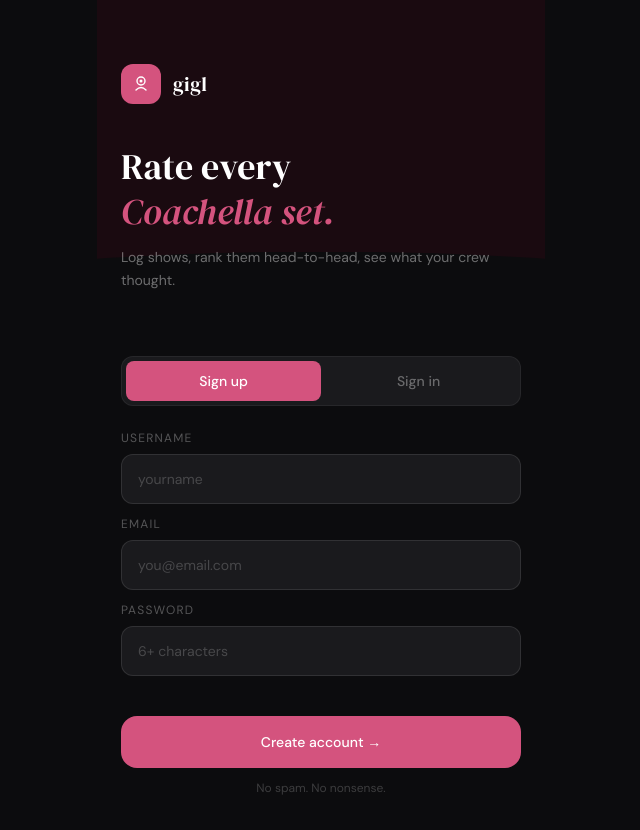
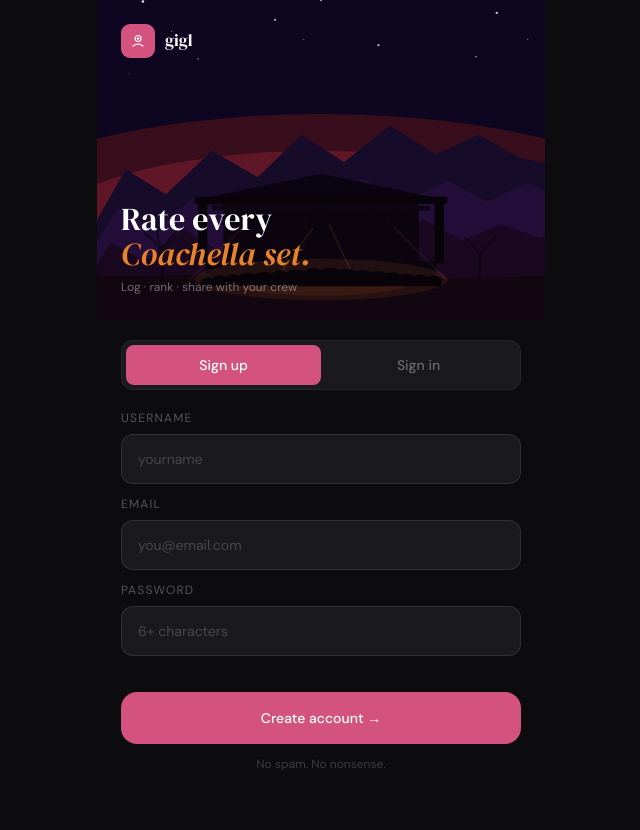
Before and after one commit to apgerszten-gif/gigl, a Next.js app: page /auth in a window 1280 px wide. Shown: the top 830 px of the page, without its empty margins (319-959 px from the left). Built offline with nearby package versions, Linux system fonts and the light colour scheme; no server answers.

Commit message:
Update page.tsx

```diff
--- a/app/auth/page.tsx
+++ b/app/auth/page.tsx
@@ -2,6 +2,99 @@
 import { useState } from 'react'
 import { useRouter } from 'next/navigation'
 import { supabase } from '@/lib/supabase'
+
+const DesertHero = () => (
+  <div style={{position:'relative',overflow:'hidden',height:320}}>
+    <svg width="100%" height="320" viewBox="0 0 390 320" preserveAspectRatio="xMidYMid slice" xmlns="http://www.w3.org/2000/svg">
+      <rect width="390" height="320" fill="#08040f"/>
+      <rect width="390" height="200" fill="#0e0620"/>
+      <ellipse cx="195" cy="210" rx="300" ry="90" fill="#3a0e1c" opacity="0.95"/>
+      <ellipse cx="195" cy="222" rx="240" ry="70" fill="#6a1828" opacity="0.8"/>
+      <ellipse cx="195" cy="232" rx="180" ry="55" fill="#b83a18" opacity="0.55"/>
+      <ellipse cx="195" cy="242" rx="130" ry="40" fill="#e06c20" opacity="0.4"/>
+      <ellipse cx="195" cy="250" rx="90" ry="28" fill="#f0a030" opacity="0.25"/>
+      <circle cx="40" cy="22" r="1.1" fill="white" opacity="0.9"/>
+      <circle cx="115" cy="12" r="0.8" fill="white" opacity="0.7"/>
+      <circle cx="195" cy="20" r="1.3" fill="white" opacity="1"/>
+      <circle cx="275" cy="8" r="0.7" fill="white" opacity="0.6"/>
+      <circle cx="348" cy="32" r="1" fill="white" opacity="0.8"/>
+      <circle cx="65" cy="48" r="0.6" fill="white" opacity="0.5"/>
+      <circle cx="155" cy="38" r="0.9" fill="white" opacity="0.7"/>
+      <circle cx="318" cy="18" r="0.8" fill="white" opacity="0.8"/>
+      <circle cx="375" cy="55" r="0.5" fill="white" opacity="0.5"/>
+      <circle cx="88" cy="72" r="0.7" fill="white" opacity="0.4"/>
+      <circle cx="245" cy="60" r="1" fill="white" opacity="0.7"/>
+      <circle cx="28" cy="85" r="0.6" fill="white" opacity="0.3"/>
+      <circle cx="330" cy="70" r="0.8" fill="white" opacity="0.5"/>
+      <circle cx="180" cy="55" r="0.6" fill="white" opacity="0.4"/>
+      <path d="M-10 230 L25 168 L60 190 L100 152 L140 175 L178 138 L215 162 L255 130 L295 155 L332 138 L368 158 L400 165 L400 230Z" fill="#160b28"/>
+      <path d="M-10 248 L18 202 L50 220 L85 192 L122 212 L158 182 L195 200 L232 176 L268 196 L305 178 L340 196 L375 180 L400 192 L400 248Z" fill="#220e38"/>
+      <path d="M-10 265 L12 232 L42 248 L75 220 L108 240 L142 215 L178 234 L212 210 L248 228 L284 212 L318 230 L352 216 L385 228 L400 222 L400 265Z" fill="#1a0820"/>
+      <path d="M-10 262 Q100 258 195 262 Q290 266 400 260 L400 320 L-10 320Z" fill="#120610"/>
+      <rect x="95" y="248" width="200" height="18" rx="2" fill="#0a0410"/>
+      <rect x="90" y="263" width="210" height="6" rx="1" fill="#080308"/>
+      <rect x="110" y="195" width="170" height="55" fill="#0c0510"/>
+      <path d="M85 195 L195 172 L305 195Z" fill="#0a0410"/>
+      <rect x="85" y="192" width="220" height="6" rx="1" fill="#080308"/>
+      <rect x="88" y="195" width="8" height="55" fill="#080308"/>
+      <rect x="294" y="195" width="8" height="55" fill="#080308"/>
+      <rect x="191" y="195" width="8" height="55" fill="#090410"/>
+      <rect x="100" y="200" width="190" height="4" rx="1" fill="#0d0512"/>
+      <rect x="112" y="204" width="4" height="10" fill="#0a0410"/>
+      <ellipse cx="114" cy="216" rx="5" ry="3" fill="#0a0410"/>
+      <rect x="128" y="204" width="4" height="12" fill="#0a0410"/>
+      <ellipse cx="130" cy="218" rx="5" ry="3" fill="#0a0410"/>
+      <rect x="144" y="204" width="4" height="9" fill="#0a0410"/>
+      <ellipse cx="146" cy="215" rx="5" ry="3" fill="#0a0410"/>
+      <rect x="186" y="204" width="4" height="13" fill="#0a0410"/>
+      <ellipse cx="188" cy="219" rx="5" ry="3" fill="#0a0410"/>
+      <rect x="200" y="204" width="4" height="10" fill="#0a0410"/>
+      <ellipse cx="202" cy="216" rx="5" ry="3" fill="#0a0410"/>
+      <rect x="240" y="204" width="4" height="9" fill="#0a0410"/>
+      <ellipse cx="242" cy="215" rx="5" ry="3" fill="#0a0410"/>
+      <rect x="256" y="204" width="4" height="12" fill="#0a0410"/>
+      <ellipse cx="258" cy="218" rx="5" ry="3" fill="#0a0410"/>
+      <rect x="272" y="204" width="4" height="10" fill="#0a0410"/>
+      <ellipse cx="274" cy="216" rx="5" ry="3" fill="#0a0410"/>
+      <ellipse cx="195" cy="264" rx="110" ry="18" fill="#c4651a" opacity="0.12"/>
+      <ellipse cx="195" cy="268" rx="75" ry="10" fill="#e8832a" opacity="0.08"/>
+      <path d="M130 216 L80 265" stroke="#e06c20" strokeWidth="1.5" opacity="0.08"/>
+      <path d="M188 219 L155 265" stroke="#f0a030" strokeWidth="1.5" opacity="0.1"/>
+      <path d="M202 216 L225 265" stroke="#f0a030" strokeWidth="1.5" opacity="0.1"/>
+      <path d="M258 218 L305 265" stroke="#e06c20" strokeWidth="1.5" opacity="0.08"/>
+      <g opacity="0.55">
+        <rect x="55" y="238" width="3" height="28" fill="#08030c"/>
+        <path d="M56 238 Q48 228 42 224" stroke="#08030c" strokeWidth="2" fill="none" strokeLinecap="round"/>
+        <path d="M57 237 Q65 226 70 222" stroke="#08030c" strokeWidth="2" fill="none" strokeLinecap="round"/>
+        <path d="M56 236 Q50 223 54 218" stroke="#08030c" strokeWidth="1.5" fill="none" strokeLinecap="round"/>
+      </g>
+      <g opacity="0.45">
+        <rect x="332" y="242" width="2.5" height="24" fill="#08030c"/>
+        <path d="M333 242 Q325 232 320 228" stroke="#08030c" strokeWidth="1.8" fill="none" strokeLinecap="round"/>
+        <path d="M334 241 Q342 231 347 227" stroke="#08030c" strokeWidth="1.8" fill="none" strokeLinecap="round"/>
+      </g>
+      <path d="M90 266 Q95 260 100 264 Q105 258 112 262 Q118 257 124 261 Q130 256 138 260 Q145 255 152 259 Q158 254 165 258 Q172 253 180 257 Q186 252 195 256 Q204 252 212 256 Q218 253 226 257 Q233 254 240 258 Q246 255 252 259 Q258 256 265 260 Q270 257 276 261 Q282 258 288 262 Q294 259 300 263 L300 270 L90 270Z" fill="#080308"/>
+    </svg>
+    <div style={{position:'absolute',inset:0,display:'flex',flexDirection:'column',justifyContent:'space-between',padding:'24px'}}>
+      <div style={{display:'flex',alignItems:'center',gap:10}}>
+        <div style={{width:34,height:34,borderRadius:9,background:'#D4537E',display:'flex',alignItems:'center',justifyContent:'center',flexShrink:0}}>
+          <svg width="16" height="16" viewBox="0 0 16 16" fill="none">
+            <circle cx="8" cy="5.5" r="3" stroke="white" strokeWidth="1.2" fill="none"/>
+            <path d="M3 13 Q8 9 13 13" stroke="white" strokeWidth="1.2" fill="none" strokeLinecap="round"/>
+            <circle cx="8" cy="5.5" r="1.2" fill="white"/>
+          </svg>
+        </div>
+        <span style={{fontFamily:"'DM Serif Display',serif",fontSize:17,color:'white'}}>gigl</span>
+      </div>
+      <div>
+        <h1 style={{fontFamily:"'DM Serif Display',serif",fontSize:32,color:'white',lineHeight:1.1,marginBottom:6}}>
+          Rate every<br /><em style={{color:'#E8832A'}}>Coachella set.</em>
+        </h1>
+        <p style={{fontSize:12,color:'rgba(255,255,255,0.4)'}}>Log · rank · share with your crew</p>
+      </div>
+    </div>
+  </div>
+)
 
 export default function AuthPage() {
   const router = useRouter()
@@ -19,8 +112,7 @@
     setError('')
     if (mode === 'signup') {
       const { data, error } = await supabase.auth.signUp({
-        email,
-        password,
+        email, password,
         options: { data: { username, display_name: username } }
       })
       if (error) { setError(error.message); setLoading(false); return }
@@ -60,31 +152,9 @@
 
   return (
     <div className="min-h-screen flex flex-col">
-      <div className="relative overflow-hidden px-6 pt-16 pb-10">
-        <div className="absolute inset-0 bg-[#1a0a10]" />
-        <div className="absolute bottom-0 left-0 right-0 h-20 bg-[#0c0c0e]" style={{clipPath:'ellipse(120% 100% at 50% 100%)'}} />
-        <div className="relative z-10">
-          <div className="flex items-center gap-3 mb-10">
-            <div className="w-10 h-10 rounded-xl bg-brand flex items-center justify-center">
-              <svg width="20" height="20" viewBox="0 0 20 20" fill="none">
-                <circle cx="10" cy="7" r="4" stroke="white" strokeWidth="1.4" fill="none"/>
-                <path d="M5 16 Q10 11 15 16" stroke="white" strokeWidth="1.4" fill="none" strokeLinecap="round"/>
-                <circle cx="10" cy="7" r="1.5" fill="white"/>
-              </svg>
-            </div>
-            <span className="font-serif text-xl text-white tracking-wide">gigl</span>
-          </div>
-          <h1 className="font-serif text-4xl text-white leading-tight mb-3">
-            Rate every<br /><em className="text-brand">Coachella set.</em>
-          </h1>
-          <p className="text-white/40 text-sm leading-relaxed">
-            Log shows, rank them head-to-head, see what your crew thought.
-          </p>
-        </div>
-      </div>
-
-      <div className="flex-1 px-6 pt-6 pb-10 flex flex-col">
-        <div className="flex bg-card rounded-xl p-1 mb-6 border border-white/[0.06]">
+      <DesertHero />
+      <div className="flex-1 px-6 pt-5 pb-10 flex flex-col">
+        <div className="flex bg-card rounded-xl p-1 mb-5 border border-white/[0.06]">
           {(['signup','signin'] as const).map(m => (
             <button key={m} onClick={() => { setMode(m); setError('') }}
               className={`flex-1 py-2.5 rounded-lg text-sm font-medium transition-colors ${mode === m ? 'bg-brand text-white' : 'text-white/35'}`}>
@@ -92,7 +162,6 @@
             </button>
           ))}
         </div>
-
         <form onSubmit={handleSubmit} className="flex flex-col gap-3 flex-1">
           {mode === 'signup' && (
             <div>
@@ -120,14 +189,12 @@
               <p className="text-red-400 text-sm">{error}</p>
             </div>
           )}
-          <div className="flex-1 min-h-4" />
+          <div className="flex-1 min-h-3" />
           <button type="submit" disabled={loading}
             className="w-full bg-brand text-white rounded-2xl py-4 text-sm font-medium disabled:opacity-40 active:opacity-80 transition-opacity">
             {loading ? 'Just a sec…' : mode === 'signup' ? 'Create account →' : 'Sign in →'}
           </button>
-          {mode === 'signup' && (
-            <p className="text-white/20 text-xs text-center">No spam. No nonsense.</p>
-          )}
+          {mode === 'signup' && <p className="text-white/20 text-xs text-center">No spam. No nonsense.</p>}
         </form>
       </div>
     </div>
```
